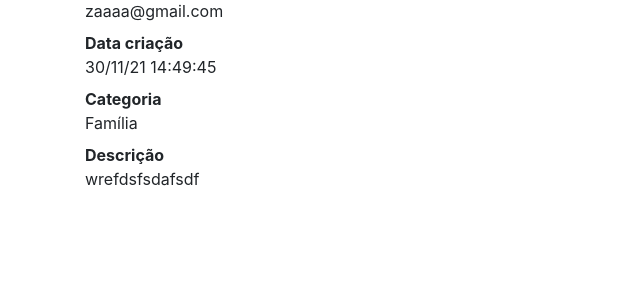
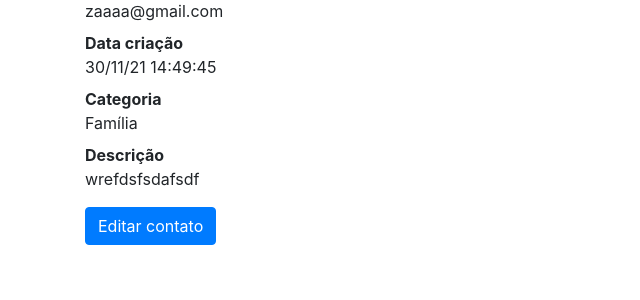
Before and after one commit to gCarvalhoF/DjangoProj_agenda, a Django app: page /1 in a window 1280 px wide. Shown: the part 208-508 px from the top of the page, without its empty margins (0-640 px from the left). Run offline with Django 3.2, Linux system fonts and the light colour scheme; a user stored in the database is signed in; data comes from the database, SQL or seed files in the repository; both versions use the stored data as it was after the commit; some libraries are stand-ins or nearby versions.

Commit message:
Implemented the possibility to edit the contact from the Details page

```diff
--- a/accounts/models.py
+++ b/accounts/models.py
@@ -6,7 +6,7 @@ from django import forms
 class ContatoForm(forms.ModelForm):
     class Meta:
         model = Contato
-        exclude = ('created_by',)
+        exclude = ('created_by', 'data_criacao')
 
     def __init__(self, *args, **kwargs):
         self.user = kwargs.pop('user', None)
@@ -15,8 +15,8 @@ class ContatoForm(forms.ModelForm):
         category_choices = list(Categoria.objects.filter(
             created_by=self.user))
 
-        self.fields['categoria'] = forms.ChoiceField(
-            choices=[(c.id, c.nome) for c in category_choices])
+        self.fields['categoria'] = forms.ModelChoiceField(Categoria.objects.filter(
+            created_by=self.user))
 
 
 class CategoriaForm(forms.ModelForm):
--- a/accounts/views.py
+++ b/accounts/views.py
@@ -5,6 +5,8 @@ from django.contrib.auth.models import User
 from django.contrib.auth.decorators import login_required
 from .models import ContatoForm, CategoriaForm
 from contatos.models import Contato
+from django.http import Http404
+
 import re
 
 
@@ -110,7 +112,6 @@ def dashboard(request):
 @login_required(redirect_field_name='login')
 def create_contact(request):
     if request.method == 'POST':
-        form_contato = ContatoForm
         form_contato = ContatoForm(
             request.POST, request.FILES, user=request.user)
         if "contato" in request.POST and form_contato.is_valid():
--- a/agenda/urls.py
+++ b/agenda/urls.py
@@ -21,5 +21,5 @@ from django.conf.urls.static import static
 urlpatterns = [
     path('admin/', admin.site.urls),
     path('', include('contatos.urls')),
-    path('accounts/', include('accounts.urls'))
+    path('accounts/', include('accounts.urls')),
 ] + static(settings.MEDIA_URL, document_root=settings.MEDIA_ROOT)
--- a/contatos/templates/contatos/detalhes.html
+++ b/contatos/templates/contatos/detalhes.html
@@ -1,15 +1,36 @@
 {% extends 'base.html' %}
 
-{% block 'title'%} {{contato.nome}} {{contato.sobrenome}} | Detalhes {% endblock %}
+{% block 'title'%} {{contato.nome}} {{contato.sobrenome}} | {%if form %} Editar {% else %} Detalhes {% endif %}{% endblock %}
 
 {% block 'page-content' %}
+
+  {% if form %}
+
+    <h1>{{contato.nome }} {{ contato.sobrenome }}</h1>
+
+    <form method="post" enctype="multipart/form-data" action="{% url 'edit-contact' contato.id %}">
+      <table class="table">
+        {% csrf_token %}
+        {{form}}
+
+        <tr>
+          <td>
+            <button type="submit" method="POST" name="categoria" class="btn btn-primary">Editar</button>
+          </td>
+        </tr>
+      </table>
+    </form>
+
+  {% else %}
+
     {% if contato.foto%}
-    <img src="./media/{{contato.foto}}" style="height: 150px; margin-top: 20px">
+    <img src="./media/{{contato.foto}}" style="height: 150px; margin-top: 20px" />
     {% endif %}
 
-  <h1 class="mt-5" style="margin-top:15px!important">{{ contato.nome }} {{ contato.sobrenome }}</h1>
+    <h1 class="mt-5" style="margin-top: 15px !important">
+      {{ contato.nome }} {{ contato.sobrenome }}
+    </h1>
     <dl>
-
       <dt>Telefone</dt>
       <dd>{{ contato.telefone }}</dd>
 
@@ -17,14 +38,19 @@
       <dd>{{ contato.email }}</dd>
 
       <dt>Data criação</dt>
-    <dd>{{ contato.data_criacao|date:'d/m/y H:i:s'  }}</dd>
+      <dd>{{ contato.data_criacao|date:'d/m/y H:i:s' }}</dd>
 
       <dt>Categoria</dt>
       <dd>{{ contato.categoria }}</dd>
 
       <dt>Descrição</dt>
-    <dd>
-      {{ contato.descricao }}
-    </dd>
+      <dd>{{ contato.descricao }}</dd>
     </dl>
+
+    <a href="{% url 'edit-contact' contato.id %}" class="btn btn-primary">
+      Editar contato
+    </a>
+
+  {% endif %}
+
 {% endblock %}
--- a/contatos/urls.py
+++ b/contatos/urls.py
@@ -5,4 +5,7 @@ urlpatterns = [
     path('', views.index, name='index'),
     path('busca/', views.search, name='busca'),
     path('<int:contato_id>', views.details, name='detalhes'),
+    path('edit-contact/', views.edit_contact, name='edit-contact'),
+    path('edit-contact/<int:contact_id>',
+         views.edit_contact, name='edit-contact'),
 ]
--- a/contatos/views.py
+++ b/contatos/views.py
@@ -1,7 +1,9 @@
+from django.contrib.messages.api import add_message
 from django.shortcuts import render, redirect, get_object_or_404
 from django.http import Http404
 from django.core.paginator import Paginator
 from contatos.models import Contato
+from accounts.models import ContatoForm
 from django.db.models import Q, Value
 from django.contrib import messages
 from django.db.models.functions import Concat
@@ -65,3 +67,52 @@ def search(request):
     return render(request, 'contatos/index.html', {
         'contatos': contatos,
     })
+
+
+@login_required(redirect_field_name='login')
+def edit_contact(request, contact_id=0):
+    if request.method != 'POST':
+        contato = Contato.objects.get(id=contact_id)
+        initial = {
+            'id': contact_id,
+            'nome': contato.nome,
+            'sobrenome': contato.sobrenome,
+            'telefone': contato.telefone,
+            'email': contato.email,
+            'data_criacao': contato.data_criacao,
+            'descricao': contato.descricao,
+            'created_by': contato.created_by,
+            'categoria': contato.categoria,
+            'mostrar': contato.mostrar,
+            'foto': contato.foto,
+        }
+        form = ContatoForm(initial=initial, user=request.user)
+
+        return render(request, 'contatos/detalhes.html', {'form': form, 'contato': contato})
+
+    contato = Contato.objects.get(id=contact_id)
+
+    mostrar = True if request.POST.get('mostrar') == 'on' else False
+
+    contato.nome = request.POST.get(
+        'nome') if request.POST.get('nome') else contato.nome
+    contato.sobrenome = request.POST.get('sobrenome') if request.POST.get(
+        'sobrenome') else contato.sobrenome
+    contato.telefone = request.POST.get('telefone') if request.POST.get(
+        'telefone') else contato.telefone
+    contato.email = request.POST.get(
+        'email') if request.POST.get('email') else contato.email
+    contato.descricao = request.POST.get('descricao') if request.POST.get(
+        'descricao') else contato.descricao
+    contato.categoria = request.POST.get('categoria') if request.POST.get(
+        'categoria') else contato.categoria
+    contato.data_criacao = request.POST.get('data_criacao') if request.POST.get(
+        'data_criacao') else contato.data_criacao
+    contato.created_by = request.POST.get('created_by') if request.POST.get(
+        'created_by') else contato.created_by
+    contato.mostrar = mostrar
+    contato.foto = request.FILES['foto'] if request.FILES['foto'] else contato.foto
+
+    contato.save()
+    messages.success(request, 'Contato atualizado com sucesso!')
+    return redirect('detalhes', contato_id=contact_id)
```
Also changed, not shown: steps.md (+1 -1 lines), db.sqlite3, media/fotos/21/12/09/5d63c8d9e87500d6e47cf67af6856ffd.jpg (added). Lines whose indentation alone changed are shown as unchanged.
